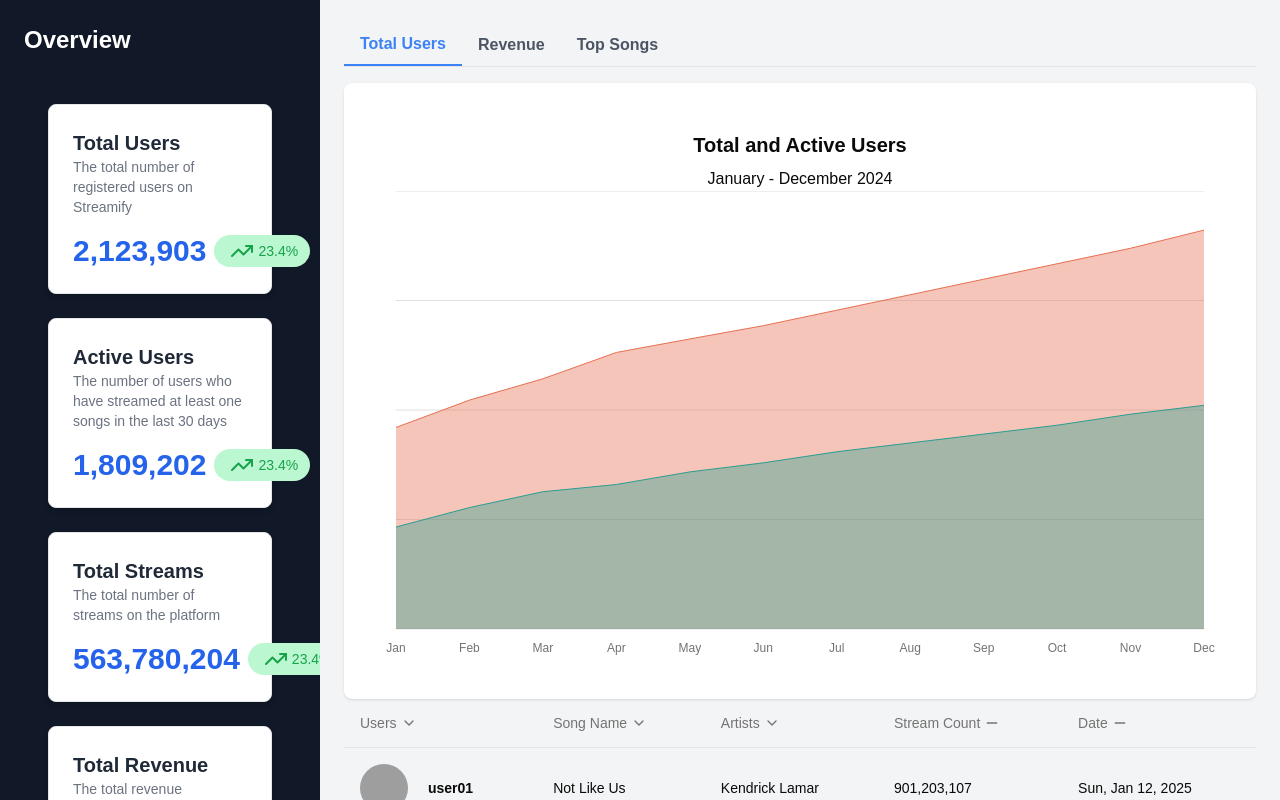
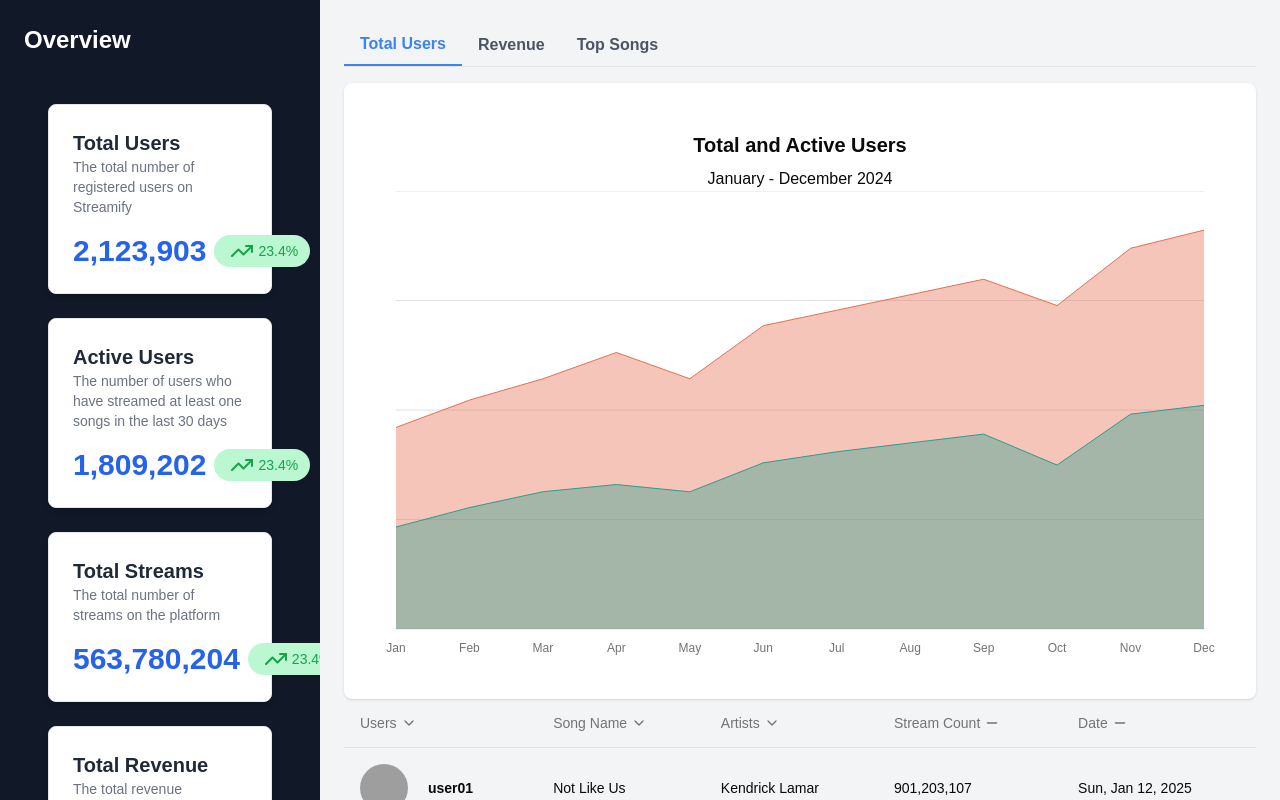
Before and after one commit to rto24/speedy-assessment, a Next.js app: page / in a window 1280 px wide. Shown: the top 800 px of the page. Built offline with nearby package versions, Linux system fonts and the light colour scheme; grey boxes are pictures that could not be loaded.

Commit message:
made chart data less linear

```diff
--- a/src/data/data.ts
+++ b/src/data/data.ts
@@ -43,12 +43,12 @@ export const lineChartData = [
   { month: "February", users: 1149675, activeUsers: 609876 },
   { month: "March", users: 1256789, activeUsers: 689543 },
   { month: "April", users: 1389045, activeUsers: 725678 },
-  { month: "May", users: 1456783, activeUsers: 789012 },
+  { month: "May", users: 1256783, activeUsers: 689012 },
   { month: "June", users: 1523456, activeUsers: 834567 },
   { month: "July", users: 1601234, activeUsers: 890123 },
   { month: "August", users: 1678901, activeUsers: 934567 },
   { month: "September", users: 1756782, activeUsers: 978901 },
-  { month: "October", users: 1834567, activeUsers: 1023456 },
+  { month: "October", users: 1624567, activeUsers: 823456 },
   { month: "November", users: 1912345, activeUsers: 1078901 },
   { month: "December", users: 2003456, activeUsers: 1123456 },
 ];
```
